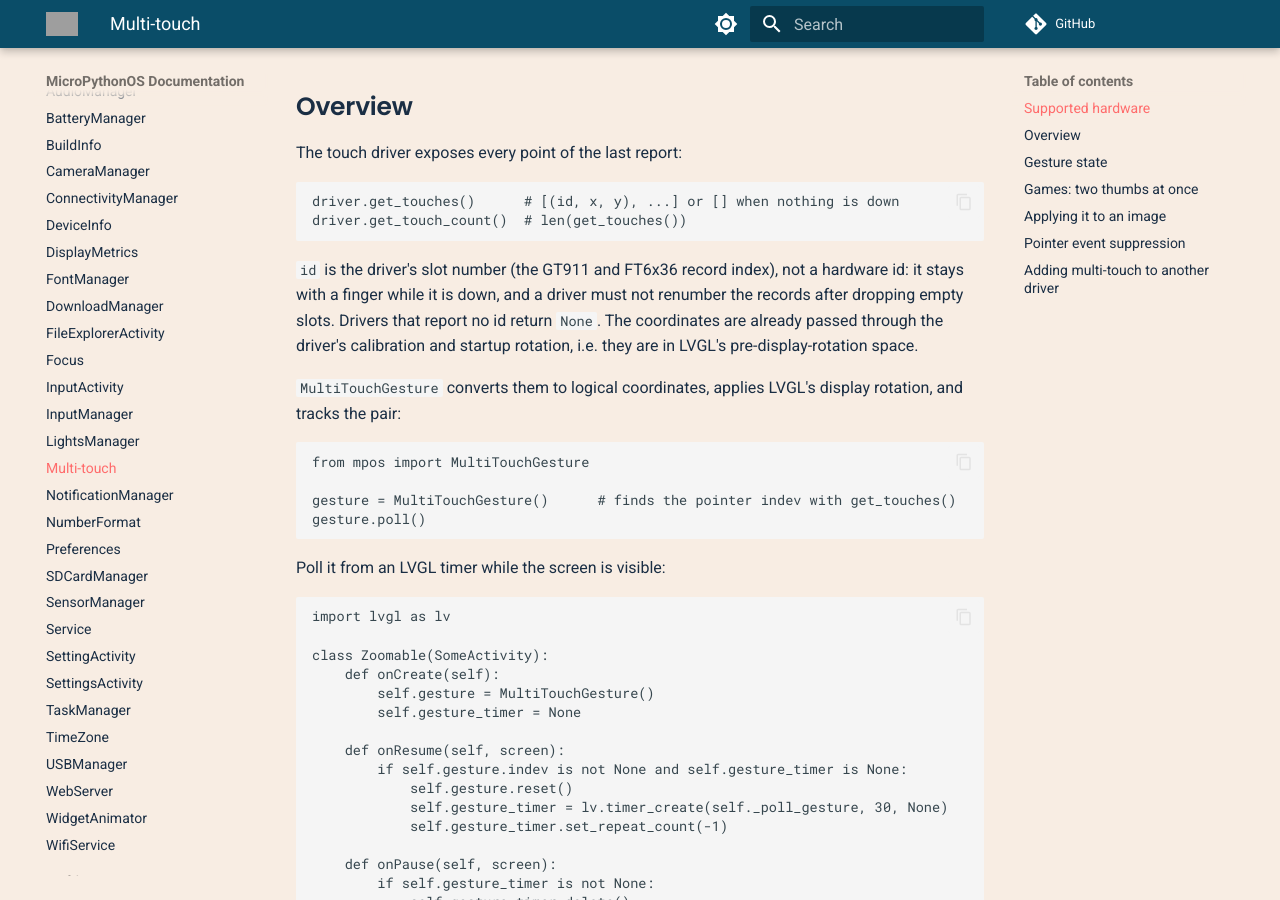
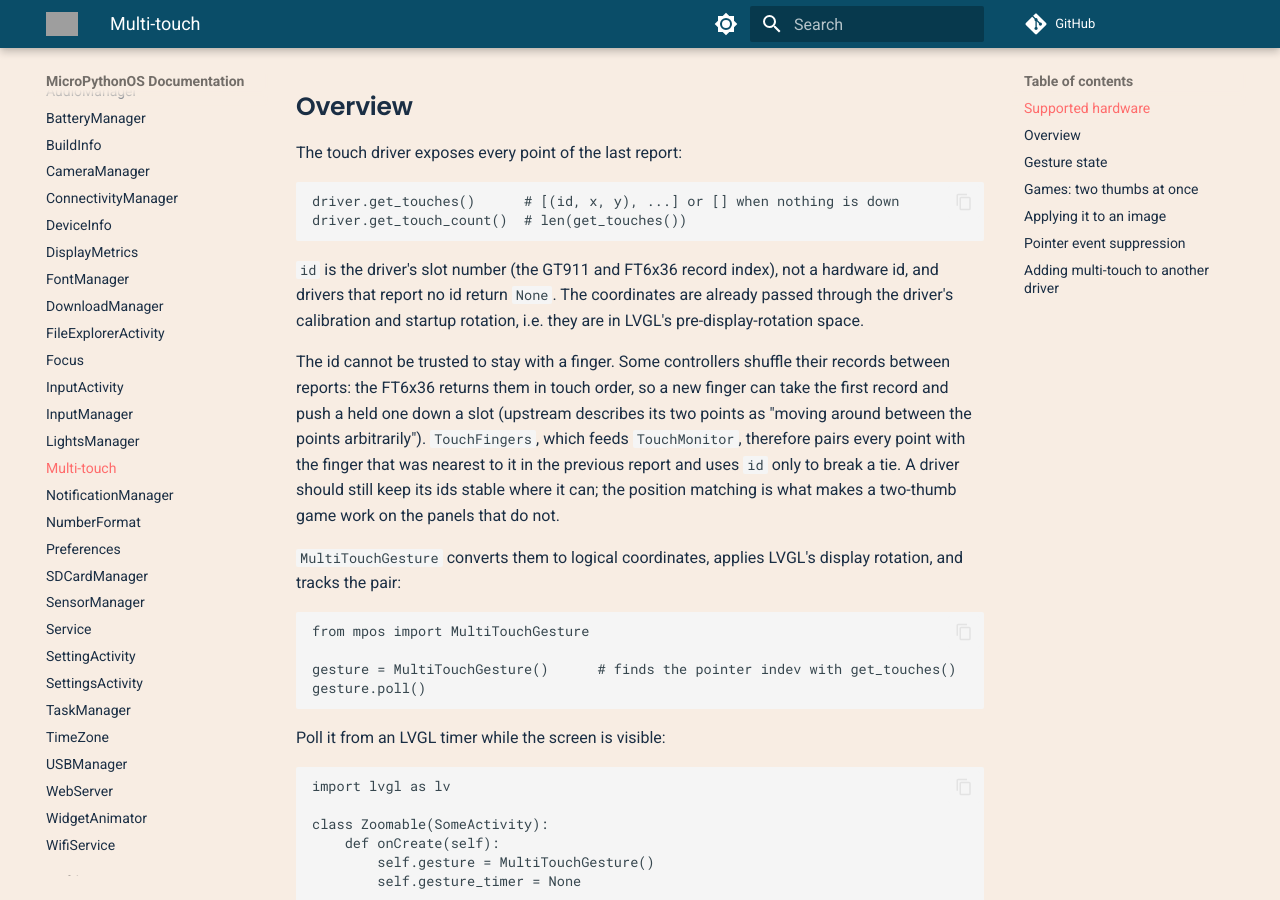
Before and after one commit to MicroPythonOS/docs, an MkDocs documentation site: the page built from docs/frameworks/multitouch.md, in a window 1280 px wide and 900 px high, scrolled down 1337 px. Built offline with MkDocs 1.6.1 and Material for MkDocs 9.7.7, drawn with Linux system fonts in a browser that asks for light colours; comment, search, counter and statistics services are not loaded; grey boxes are pictures that could not be loaded.

Commit message:
multitouch: do not rely on the panel's record numbers
The FT6x36 returns its records in touch order and shuffles them, so the id
cannot be what keeps a finger together with its control. The tracker and the
two-finger gesture match by position and use the id only as a tie-break.

````diff
--- a/docs/frameworks/multitouch.md
+++ b/docs/frameworks/multitouch.md
@@ -43,11 +43,19 @@ driver.get_touch_count()  # len(get_touches())
 ```
 
 `id` is the driver's slot number (the GT911 and FT6x36 record index), not a
-hardware id: it stays with a finger while it is down, and a driver must not
-renumber the records after dropping empty slots. Drivers that report no id
-return `None`. The coordinates are already passed through the driver's
-calibration and startup rotation, i.e. they are in LVGL's pre-display-rotation
-space.
+hardware id, and drivers that report no id return `None`. The coordinates are
+already passed through the driver's calibration and startup rotation, i.e. they
+are in LVGL's pre-display-rotation space.
+
+The id cannot be trusted to stay with a finger. Some controllers shuffle their
+records between reports: the FT6x36 returns them in touch order, so a new
+finger can take the first record and push a held one down a slot (upstream
+describes its two points as "moving around between the points arbitrarily").
+`TouchFingers`, which feeds `TouchMonitor`, therefore pairs every point with
+the finger that was nearest to it in the previous report and uses `id` only to
+break a tie. A driver should still keep its ids stable where it can; the
+position matching is what makes a two-thumb game work on the panels that do
+not.
 
 `MultiTouchGesture` converts them to logical coordinates, applies LVGL's display
 rotation, and tracks the pair:
````
